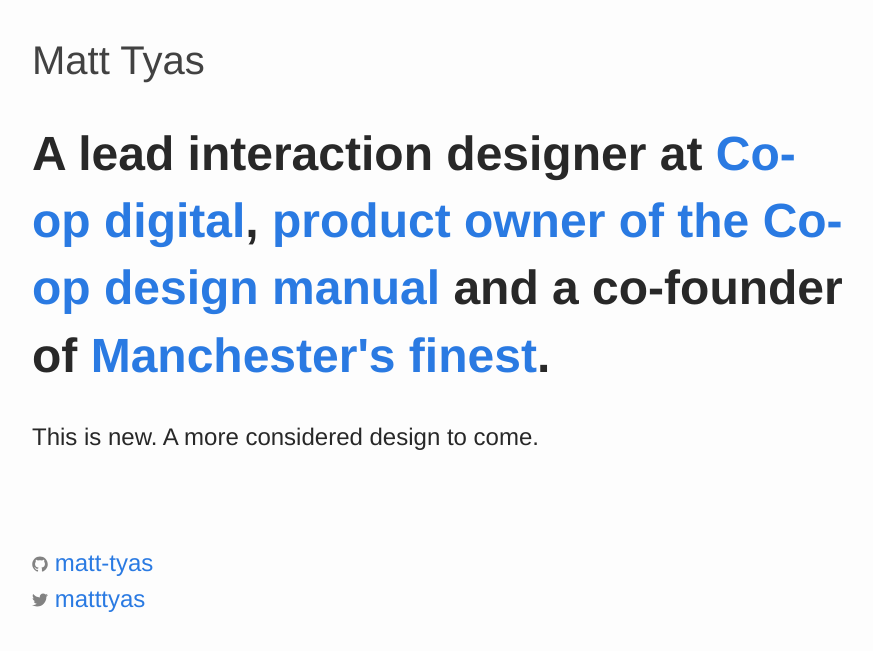
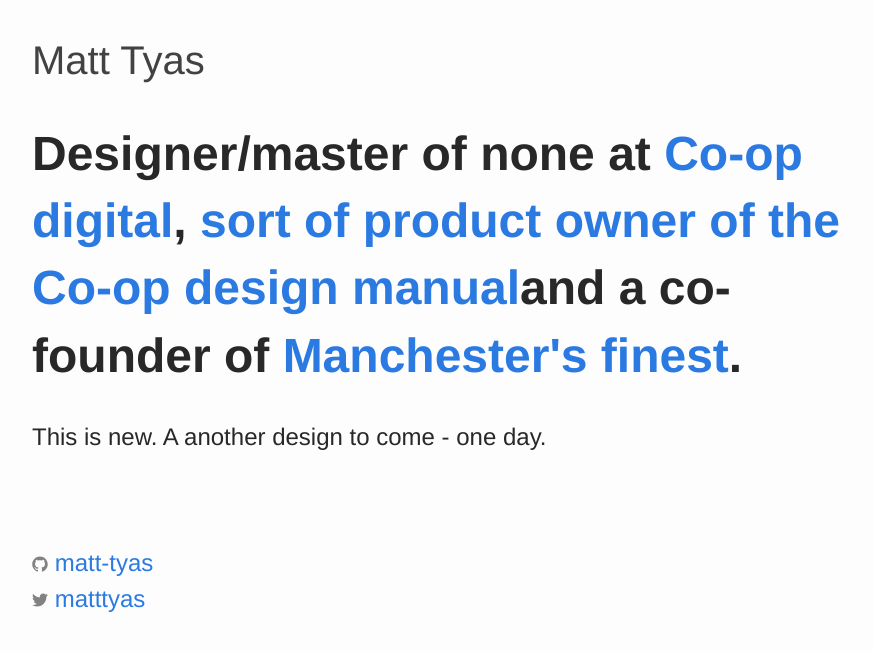
Before and after one commit to matt-tyas/matt-tyas.github.io, a Jekyll site: the page built from index.html, in a window 1280 px wide. Shown: the top 651 px of the page, without its empty margins (13-886 px from the left). Built offline with Jekyll 4.4.1, drawn with Linux system fonts in a browser that asks for light colours.

Commit message:
text changes

```diff
--- a/index.html
+++ b/index.html
@@ -3,6 +3,6 @@ layout: default
 ---
 
     <div class="column small-12 medium-10 large-8">
-        <h1>A lead interaction designer at <a href="https://digitalblog.coop.co.uk/">Co-op digital</a>, <a href="https://coop-design-manual.herokuapp.com/">product owner of the Co-op design manual</a> and a co-founder of <a href="http://www.manchestersfinest.com">Manchester's finest</a>.</h1>
-        <p>This is new. A more considered design to come.</p>
+        <h1>Designer/master of none at <a href="https://digitalblog.coop.co.uk/">Co-op digital</a>, <a href="https://coop-design-manual.herokuapp.com/">sort of product owner of the Co-op design manual</a>and a co-founder of <a href="http://www.manchestersfinest.com">Manchester's finest</a>.</h1>
+        <p>This is new. A another design to come - one day.</p>
     </div>
```
